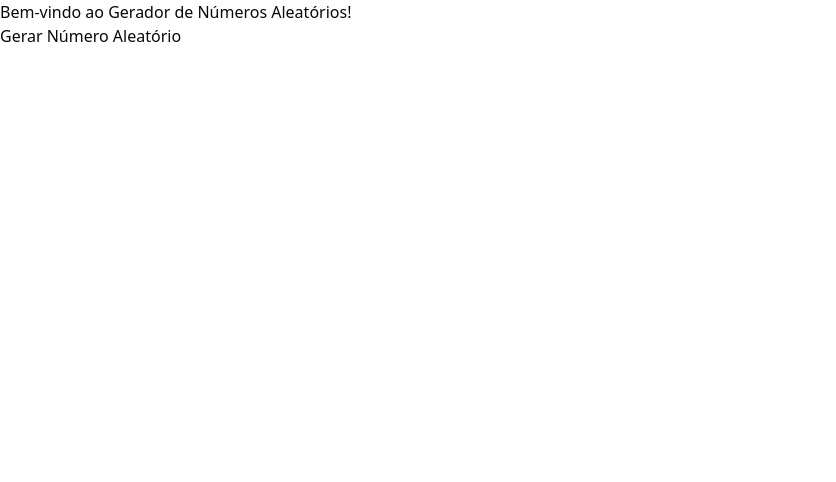
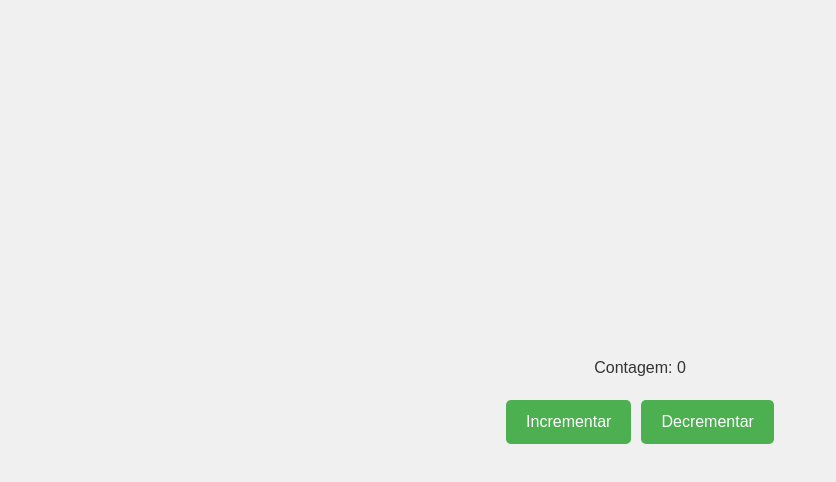
Before and after one commit to eng-joaoelias/solaris, a React (Vite) app: page / in a window 1280 px wide. Shown: the top 482 px of the page, without its empty margins (0-836 px from the left). Built offline with nearby package versions, Linux system fonts and the light colour scheme.

Commit message:
Update App.tsx

```diff
--- a/src/App.tsx
+++ b/src/App.tsx
@@ -1,30 +1,58 @@
 import React, { useState } from 'react';
 
-// Componente para gerar um número aleatório
-const RandomNumberGenerator: React.FC = () => {
-  const [randomNumber, setRandomNumber] = useState<number | null>(null);
+const App: React.FC = () => {
+  // Estado para a contagem
+  const [count, setCount] = useState<number>(0);
 
-  const generateRandomNumber = () => {
-    const number = Math.floor(Math.random() * 100) + 1; // Gera número entre 1 e 100
-    setRandomNumber(number);
+  // Função para incrementar a contagem
+  const increment = () => {
+    setCount(count + 1);
+  };
+
+  // Função para decrementar a contagem
+  const decrement = () => {
+    setCount(count - 1);
   };
 
   return (
-    <div>
-      <button onClick={generateRandomNumber}>Gerar Número Aleatório</button>
-      {randomNumber !== null && <p>O número aleatório é: {randomNumber}</p>}
+    <div style={styles.container}>
+      <h1 style={styles.header}>Contagem: {count}</h1>
+      <div style={styles.buttonContainer}>
+        <button style={styles.button} onClick={increment}>Incrementar</button>
+        <button style={styles.button} onClick={decrement}>Decrementar</button>
+      </div>
     </div>
   );
 };
 
-// Componente principal App
-const App: React.FC = () => {
-  return (
-    <div className="App">
-      <h1>Bem-vindo ao Gerador de Números Aleatórios!</h1>
-      <RandomNumberGenerator />
-    </div>
-  );
+// Estilos em linha
+const styles = {
+  container: {
+    display: 'flex',
+    flexDirection: 'column',
+    justifyContent: 'center',
+    alignItems: 'center',
+    height: '100vh',
+    backgroundColor: '#f0f0f0',
+    fontFamily: 'Arial, sans-serif',
+  },
+  header: {
+    color: '#333',
+  },
+  buttonContainer: {
+    marginTop: '20px',
+    display: 'flex',
+    gap: '10px',
+  },
+  button: {
+    padding: '10px 20px',
+    fontSize: '16px',
+    backgroundColor: '#4CAF50',
+    color: 'white',
+    border: 'none',
+    borderRadius: '5px',
+    cursor: 'pointer',
+  }
 };
 
 export default App;
```
